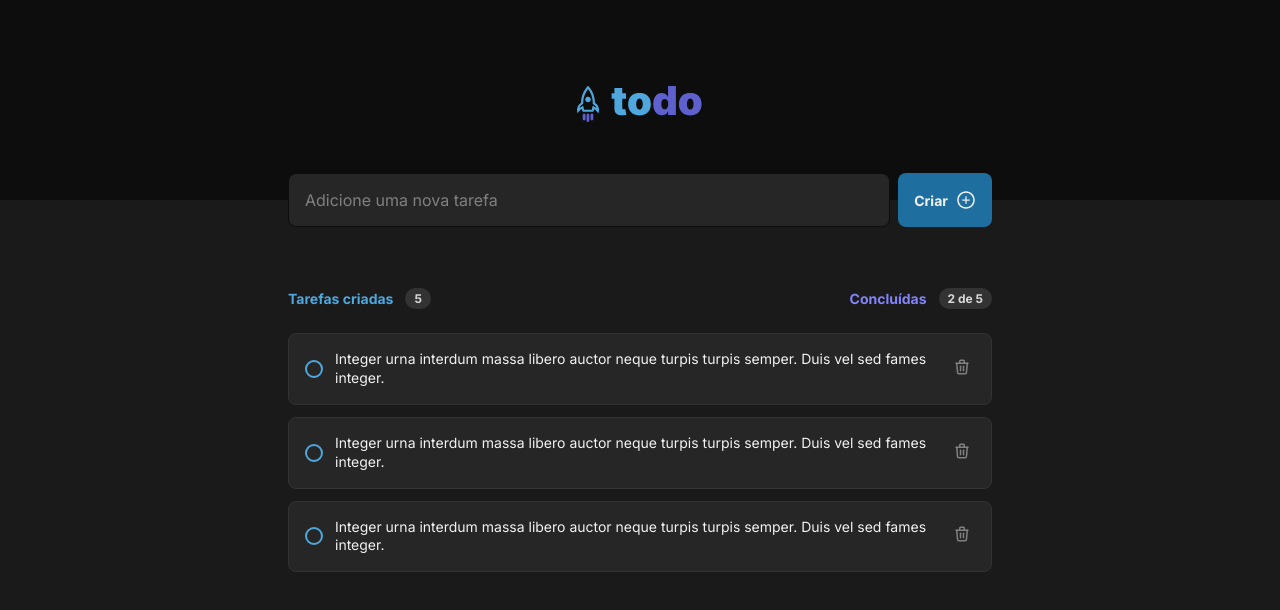
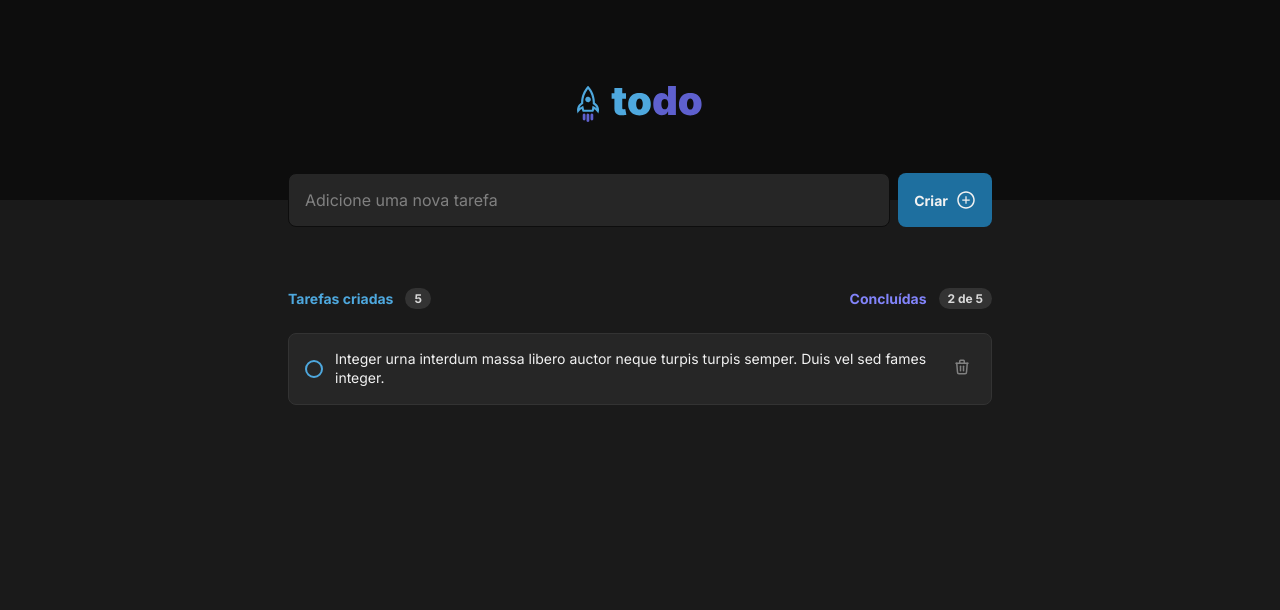
Before and after one commit to luiabdiel/doTo-list, a React (Vite) app: page / in a window 1280 px wide. Shown: the top 610 px of the page. Built offline with nearby package versions, Linux system fonts and the light colour scheme.

Commit message:
:construction: feat: dynamic tasks

```diff
--- a/src/App.tsx
+++ b/src/App.tsx
@@ -1,12 +1,27 @@
+import { useState } from "react";
 import { Header } from "./components/Header";
 import { Tasks } from "./components/Tasks";
 import  "./styles/global.scss"
 
+export interface Itask {
+  id: string
+  title: string
+  isCompleted: boolean
+}
+
 export function App() {
+  const [tasks, setTasks] = useState<Itask[]>([
+    {
+      id: "teste",
+      title: "teste",
+      isCompleted: true,
+    },
+  ])
+
   return (
     <>
       <Header />
-      <Tasks />
+      <Tasks tasks={tasks} />
     </>
   )
 }
--- a/src/components/Tasks/index.tsx
+++ b/src/components/Tasks/index.tsx
@@ -1,7 +1,12 @@
+import { Itask } from "../../App"
 import { Task } from "../Task"
 import styles from "./tasks.module.scss"
 
-export function Tasks() {
+interface Props {
+    tasks: Itask[]
+}
+
+export function Tasks({ tasks }: Props) {
     return (
         <section className={styles.tasks}>
             <header className={styles.header}>
@@ -17,9 +22,11 @@ export function Tasks() {
             </header>
 
             <div className={styles.list}>
-                <Task />
-                <Task />
-                <Task />
+
+            {tasks.map((task) => {
+                return <Task />
+            })}
+
             </div>
         </section>
     )
```
